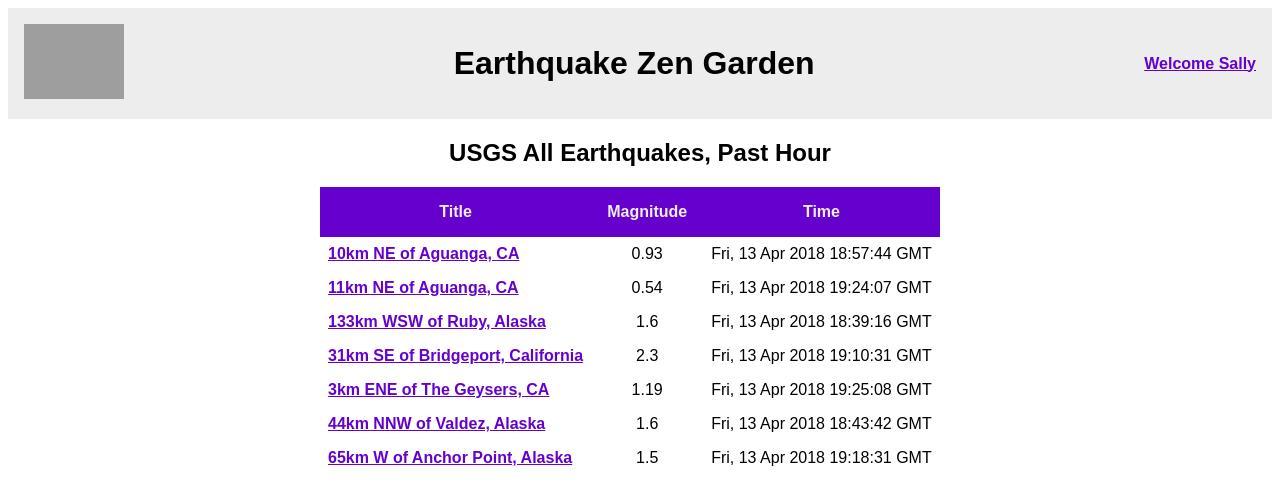
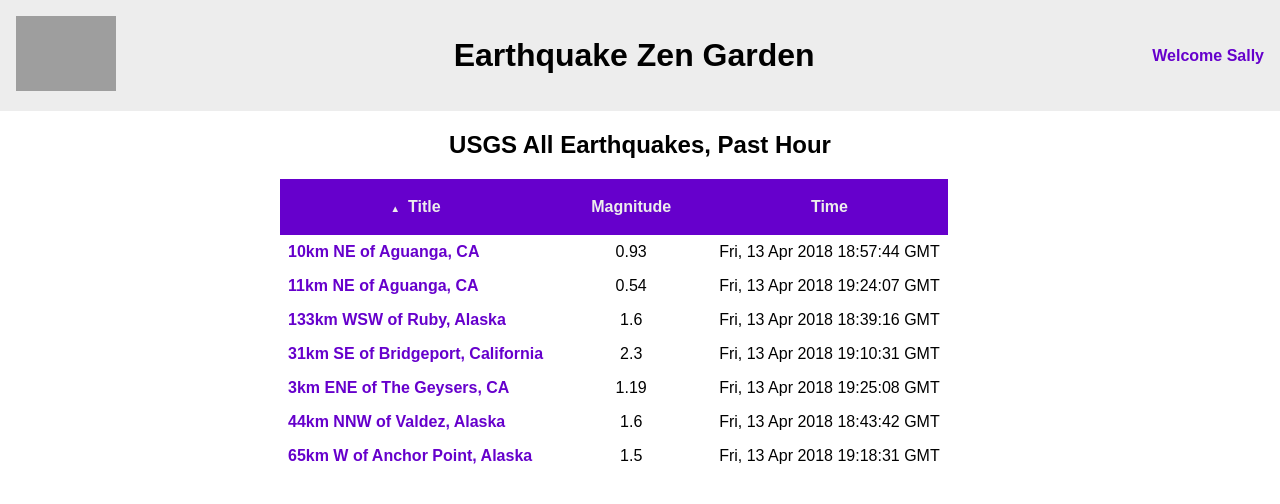
Before and after one commit to mintsource/earthquake-zen-garden, a React app: page / in a window 1280 px wide. Shown: the top 504 px of the page. Built offline with nearby package versions, Linux system fonts and the light colour scheme; grey boxes are pictures that could not be loaded; the HTML template or start-up script is replaced by a standard one.

Commit message:
sort order styling

```diff
--- a/src/App.css
+++ b/src/App.css
@@ -9,6 +9,7 @@
 
 body {
   font-family: sans-serif;
+  margin: 0;
 }
 
 header {
@@ -37,11 +38,12 @@ h1 {
 a {
   color: var(--pallette-theme-standout-secondary);
   font-weight: bold;
+  text-decoration: none;
 }
 
 .container {
   margin: auto;
-  max-width: 40rem;
+  max-width: 45rem;
 }
 
 .row {
@@ -69,7 +71,7 @@ a {
 }
 
 .entry.title {
-  background-color: var(--pallette-darkier-tone);
+  background-color: var(--pallette-theme-standout-secondary);
   color: var(--pallette-lightist-tone);
   font-weight: bold;
   width: 100px;
@@ -96,10 +98,25 @@ a {
   background-color: var(--pallette-theme-standout-secondary);
   color: var(--pallette-lightist-tone);
   cursor: pointer;
+  height: 1.5rem;
+  min-width: 8rem;
   padding: 1rem;
   text-align: center;
 }
 
+.earthquake-list tr th:before {
+  font-size: 0.6rem;
+  padding-right: 0.5rem;
+}
+
+.earthquake-list .asc:before {
+  content: ' \25B2';
+}
+
+.earthquake-list .desc:before {
+  content: ' \25BC';
+
+}
 .earthquake-list tr td {
   padding: 0.5rem;
   text-align: center;
```
